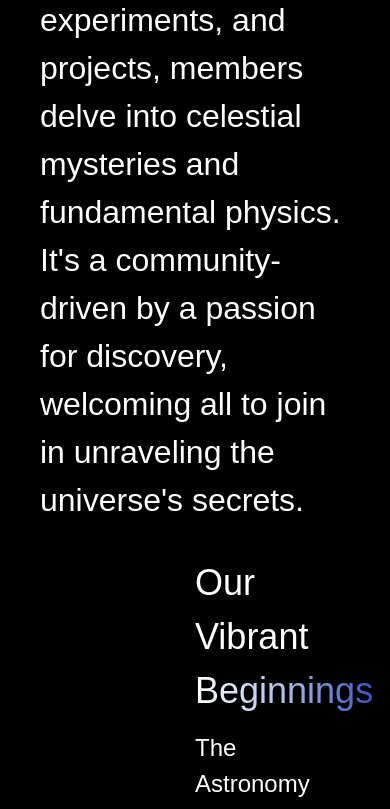
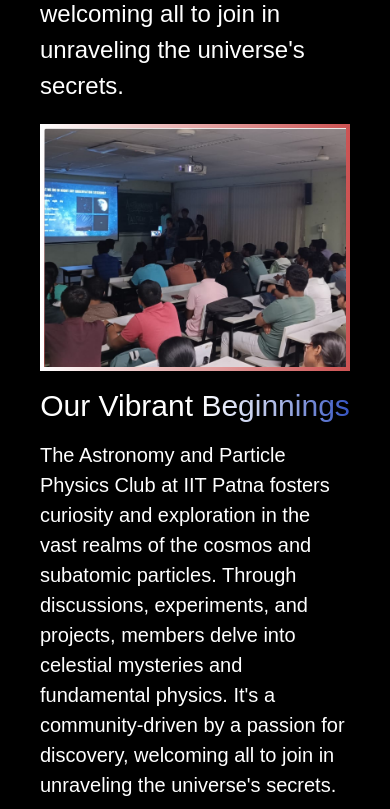
Before and after one commit to PS2609/APC_website, a React (Vite) app: page / in a window 390 px wide. Shown: the part 900-1709 px from the top of the page. Built offline with nearby package versions, Linux system fonts and the light colour scheme; a web font is replaced by a local one.

Commit message:
Responsivess added to about us

```diff
--- a/src/components/aboutUs.jsx
+++ b/src/components/aboutUs.jsx
@@ -13,33 +13,33 @@ const aboutUs = () => {
             </div>
 
             <div className="content">
-                <div className="font-medium text-[32px] ">The Astronomy and Particle Physics Club at IIT Patna fosters curiosity and exploration in the vast realms of the cosmos and subatomic particles. Through discussions, experiments, and projects, members delve into celestial mysteries and fundamental physics. It's a community-driven by a passion for discovery, welcoming all to join in unraveling the universe's secrets.</div>
-                <div className="vibrantbelonging flex items-center my-5">
-                    <div className="img w-1/2 flex  ">
+                <div className="font-medium text-[24px] md:text-[32px] ">The Astronomy and Particle Physics Club at IIT Patna fosters curiosity and exploration in the vast realms of the cosmos and subatomic particles. Through discussions, experiments, and projects, members delve into celestial mysteries and fundamental physics. It's a community-driven by a passion for discovery, welcoming all to join in unraveling the universe's secrets.</div>
+                <div className="vibrantbelonging flex items-center my-5 flex-col md:flex-row">
+                    <div className="img md:w-1/2 flex  ">
                         <div className="p-1 bg-gradient-to-r from-[#FFFFFF] to-[#CC5252]">
                             <img width={500} height={400} src={aboutusimg1} />
                         </div>
                     </div>
-                    <div class="text w-1/2  ">
-                        <div className="title text-[36px] my-3">Our Vibrant <span className=' bg-gradient-to-r from-[#FFFFFF] via-[#B1BDE8] to-[#3453C2] text-transparent bg-clip-text '>Beginnings</span> </div>
-                        <div className="content text-[24px]">The Astronomy and Particle Physics Club at IIT Patna fosters curiosity and exploration in the vast realms of the cosmos and subatomic particles. Through discussions, experiments, and projects, members delve into celestial mysteries and fundamental physics. It's a community-driven by a passion for discovery, welcoming all to join in unraveling the universe's secrets.</div>
+                    <div class="text md:w-1/2  ">
+                        <div className="title text-[30px] md:text-[36px] my-3 md:text-start text-center ">Our Vibrant <span className=' bg-gradient-to-r from-[#FFFFFF] via-[#B1BDE8] to-[#3453C2] text-transparent bg-clip-text '>Beginnings</span> </div>
+                        <div className="content text-[20px] md:text-[24px]">The Astronomy and Particle Physics Club at IIT Patna fosters curiosity and exploration in the vast realms of the cosmos and subatomic particles. Through discussions, experiments, and projects, members delve into celestial mysteries and fundamental physics. It's a community-driven by a passion for discovery, welcoming all to join in unraveling the universe's secrets.</div>
                     </div>
                 </div>
-                <div className="whoAreWe flex items-center my-5">
+                <div className="whoAreWe flex items-center my-5 flex-col-reverse md:flex-row">
 
-                    <div class="text w-1/2  ">
-                        <div className="title text-[36px] my-3">What We <span className=' bg-gradient-to-r from-[#FFFFFF] via-[#B1BDE8] to-[#3453C2] text-transparent bg-clip-text '>Are?</span> </div>
-                        <div className="content text-[24px]">The Astronomy and Particle Physics Club at IIT Patna fosters curiosity and exploration in the vast realms of the cosmos and subatomic particles. Through discussions, experiments, and projects, members delve into celestial mysteries and fundamental physics. It's a community-driven by a passion for discovery, welcoming all to join in unraveling the universe's secrets.</div>
+                    <div class="text md:w-1/2  ">
+                        <div className="title text-[30px] md:text-[36px] my-3 md:text-start text-center">What We <span className=' bg-gradient-to-r from-[#FFFFFF] via-[#B1BDE8] to-[#3453C2] text-transparent bg-clip-text '>Are?</span> </div>
+                        <div className="content text-[20px] md:text-[24px]">The Astronomy and Particle Physics Club at IIT Patna fosters curiosity and exploration in the vast realms of the cosmos and subatomic particles. Through discussions, experiments, and projects, members delve into celestial mysteries and fundamental physics. It's a community-driven by a passion for discovery, welcoming all to join in unraveling the universe's secrets.</div>
                     </div>
-                    <div className="img w-1/2 flex justify-end  ">
+                    <div className="img md:w-1/2 flex justify-end  ">
                         <div className="p-1 bg-gradient-to-r from-[#FFFFFF] to-[#CC5252]">
                             <img width={500} height={400} src={aboutusimg2} />
                         </div>
                     </div>
                 </div>
                 <div className="joinTheAventure my-3">
-                    <div className="title text-[36px] my-3 text-center"><span className='bg-gradient-to-r from-[#FFFFFF] via-[#B1BDE8] to-[#3453C2] text-transparent bg-clip-text'>Join</span> the Adventure</div>
-                    <div className="content text-[24px]">
+                    <div className="title text-[30px] md:text-[36px] my-3 text-center"><span className='bg-gradient-to-r from-[#FFFFFF] via-[#B1BDE8] to-[#3453C2] text-transparent bg-clip-text'>Join</span> the Adventure</div>
+                    <div className="content text-[20px] md:text-[24px]">
                         Whether you're a seasoned astronomer, a particle physics enthusiast, or simply intrigued by the mysteries of the cosmos, there's a place for you in our Astronomy and Particle Physics Club at IIT Patna. Join us in pushing the boundaries of knowledge, infusing passion, curiosity, and innovation into every exploration. Experience the thrill of discovery as we chart new frontiers and unravel the secrets of the universe. Come, embark on this exciting journey with us, where enthusiasm for discovery meets the infinite possibilities of the cosmos.
                     </div>
                 </div>
```
